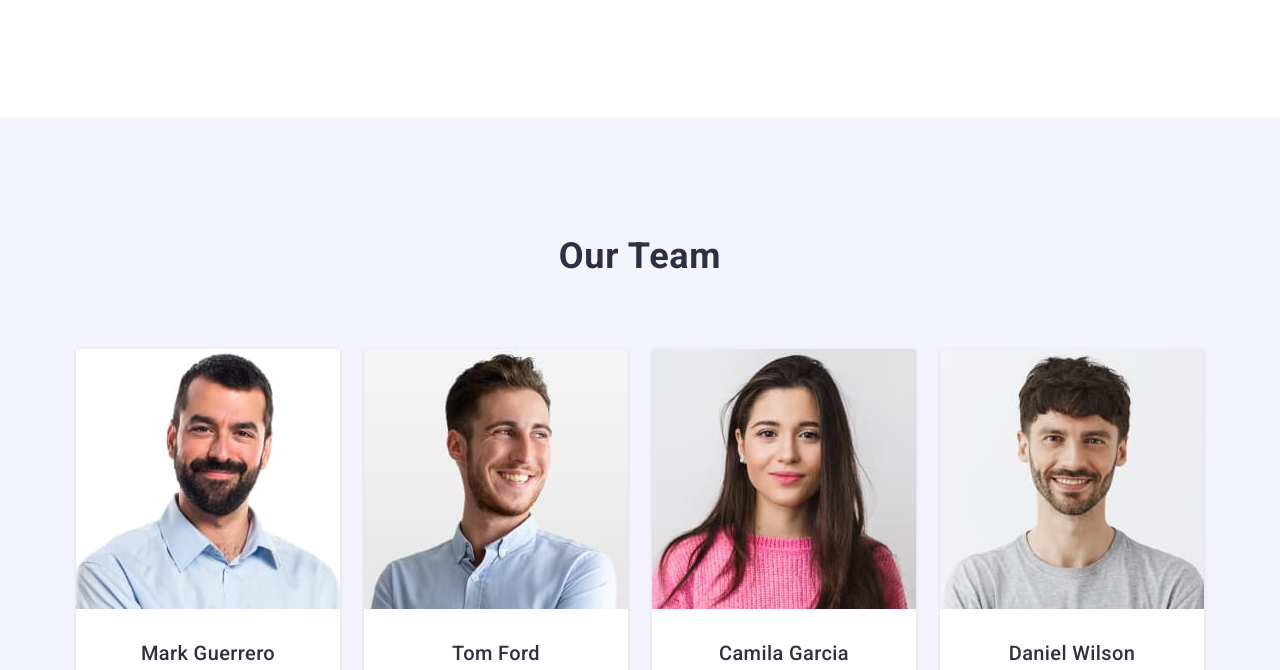
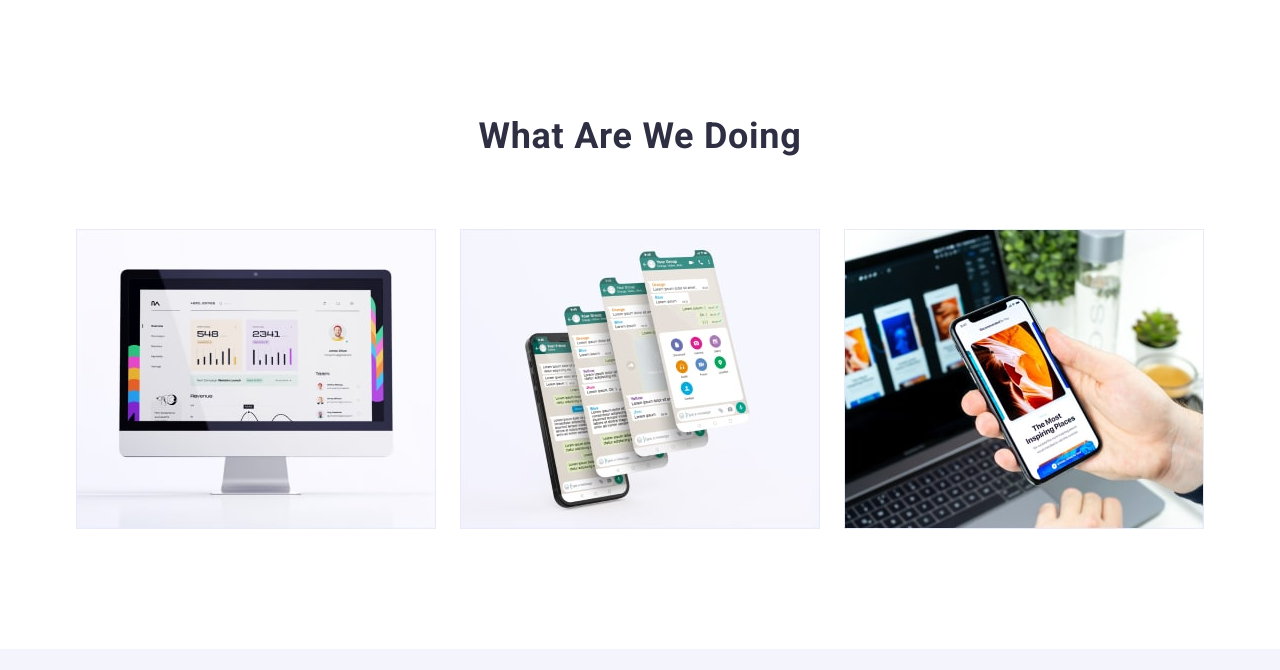
Before and after one commit to Roki2221/goit-markup-hw-06, a plain HTML site: page index.html in a window 1280 px wide. Shown: the part 1044-1714 px from the top of the page. Drawn offline with nearby package versions, Linux system fonts and the light colour scheme.

Commit message:
activity adaptive done

```diff
--- a/css/styles.css
+++ b/css/styles.css
@@ -292,17 +292,7 @@ img {
 }
 
 .activity {
-  padding-bottom: 120px;
   display: none;
-}
-
-.activity-list {
-  display: flex;
-  gap: 24px;
-}
-
-.activity-list-item {
-  width: calc((100% - 48px) / 3);
 }
 
 .team {
@@ -926,6 +916,20 @@ img {
     font-weight: 400;
   }
 
+  .activity {
+    padding-bottom: 120px;
+    display: block;
+  }
+
+  .activity-list {
+    display: flex;
+    gap: 24px;
+  }
+
+  .activity-list-item {
+    width: calc((100% - 48px) / 3);
+  }
+
   .team {
     padding: 120px 0;
   }
```
